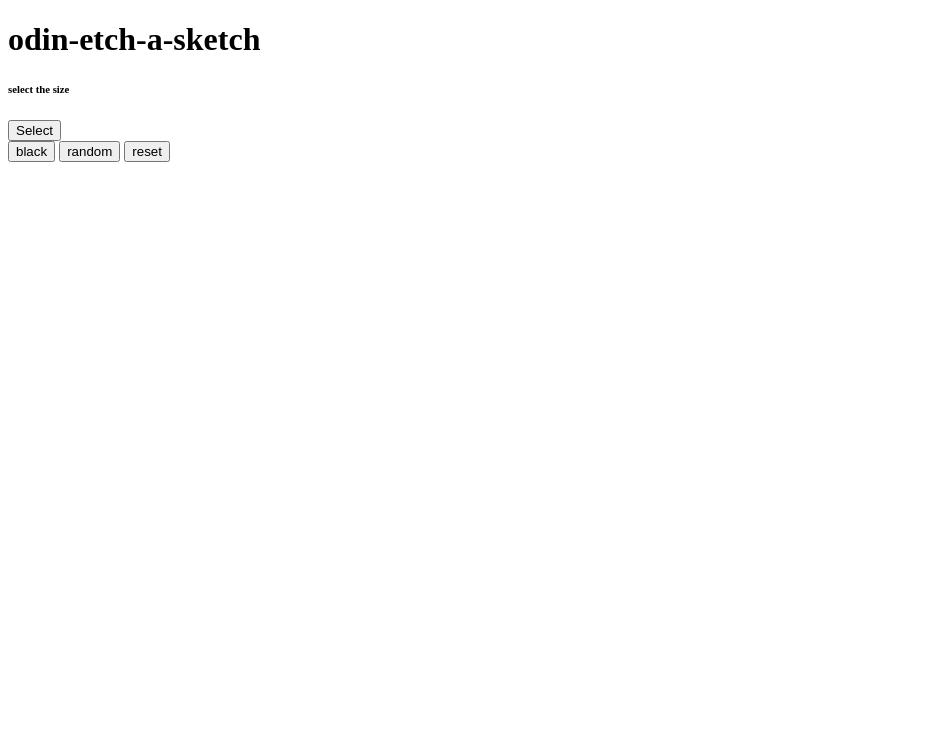
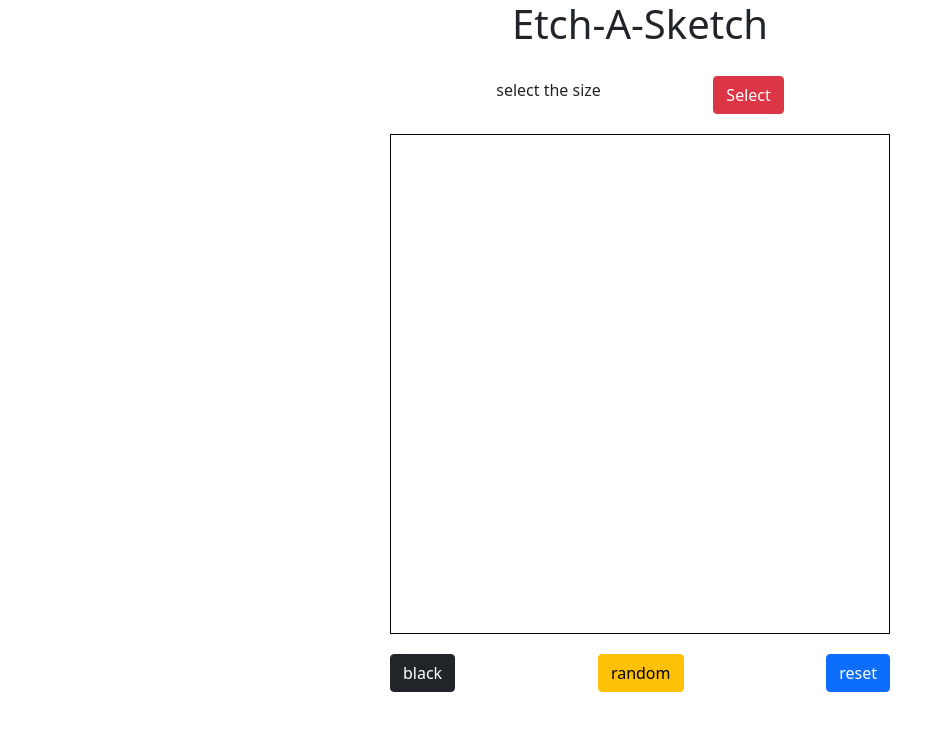
Before and after one commit to Ahmed-Raza001/odin-etch-a-sketch, a plain HTML site: page index.html in a window 1280 px wide. Shown: the whole page, without its empty margins (0-945 px from the left). Drawn offline with nearby package versions, Linux system fonts and the light colour scheme.

Commit message:
break time

```diff
--- a/index.html
+++ b/index.html
@@ -5,19 +5,20 @@
     <script defer src="script.js"></script>
     <meta charset="UTF-8">
     <meta name="viewport" content="width=device-width, initial-scale=1.0">
+    <link href="https://cdn.jsdelivr.net/npm/bootstrap@5.0.2/dist/css/bootstrap.min.css" rel="stylesheet" integrity="sha384-EVSTQN3/azprG1Anm3QDgpJLIm9Nao0Yz1ztcQTwFspd3yD65VohhpuuCOmLASjC" crossorigin="anonymous">
     <title>odin-etch-a-sketch</title>
 </head>
 <body>
-    <h1>odin-etch-a-sketch</h1>
+    <h1>Etch-A-Sketch</h1>
     <div class="header">
         <h6>select the size</h6>
-        <button id="popup">Select</button>
+        <button id="popup" class="btn btn-danger">Select</button>
     </div>
-    <div class="container"></div>
+    <div class="board"></div>
     <div class="footer">
-        <button>black</button>
-         <button>random</button>
-          <button>reset</button>
+        <button class="btn btn-dark">black</button>
+         <button class="btn btn-warning">random</button>
+          <button class="btn btn-primary">reset</button>
     </div>
 </body>
 </html>
--- a/style.css
+++ b/style.css
@@ -0,0 +1,31 @@
+body {
+    display: flex;
+    justify-content: center;
+    align-items: center;
+    flex-direction: column;
+}
+
+.header {
+    display: flex;
+    flex-direction: row;
+    align-items: center;
+    width: 400px;
+    justify-content: space-around;
+    margin: 20px;
+}
+
+.footer {
+    display: flex;
+    flex-direction: row;
+    justify-content: space-between;
+    width: 500px;
+    align-items: center;
+    margin: 20px;
+}
+
+.board {
+    width: 500px;
+    height: 500px;
+    display: grid;
+    border: 1px solid black;
+}
```
